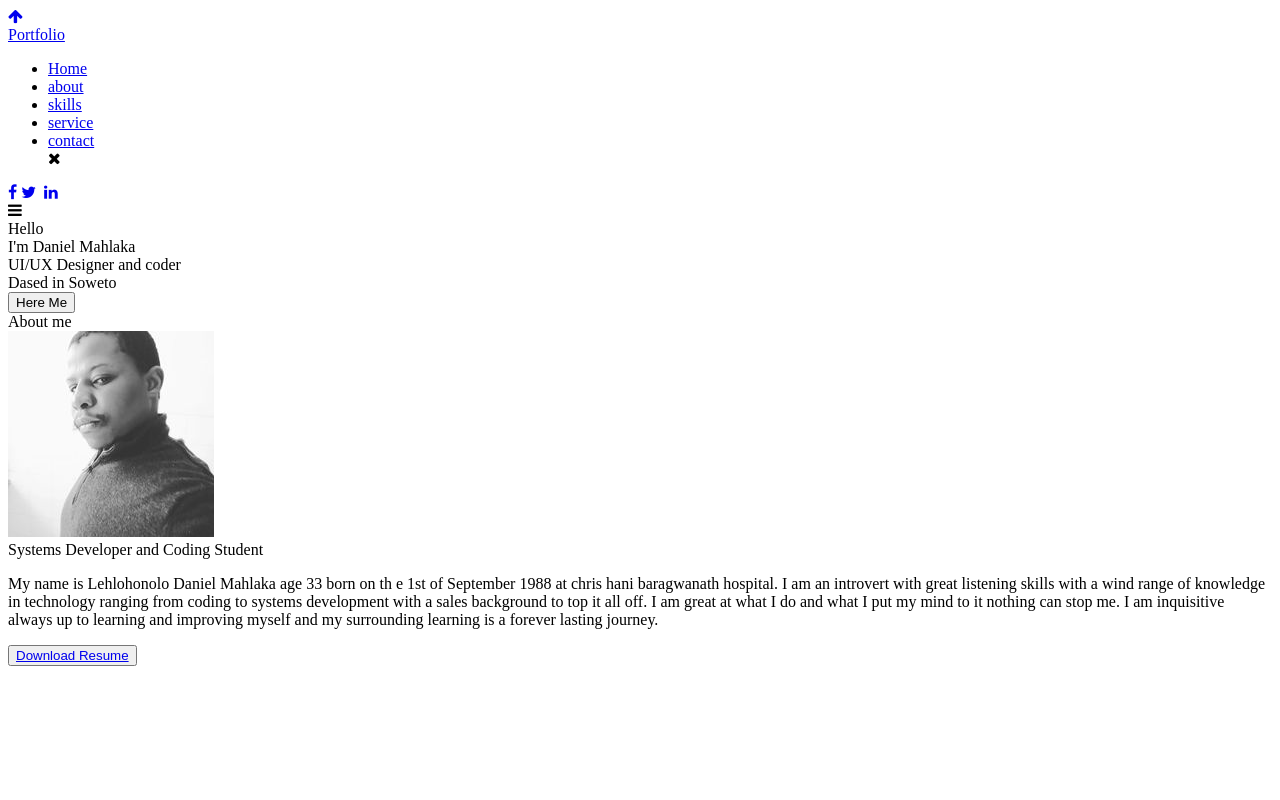
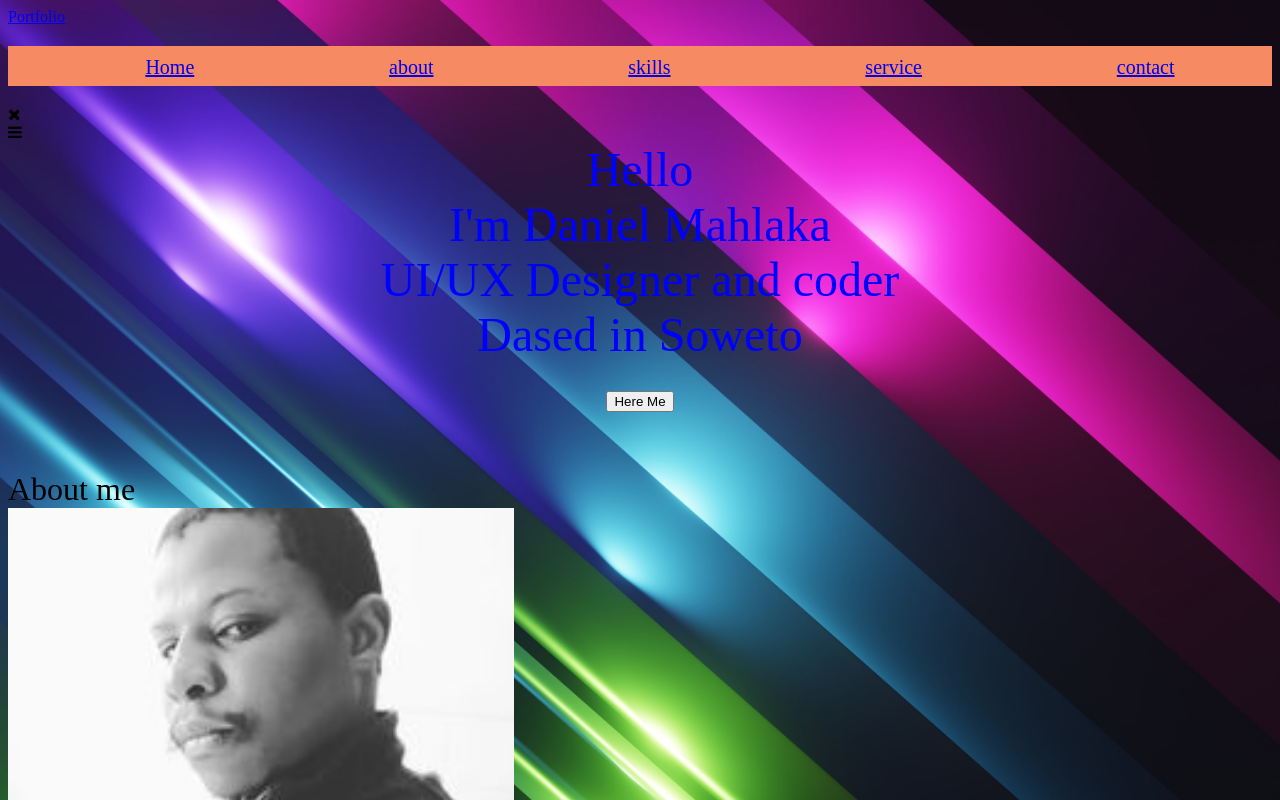
Before and after one commit to Hloks22/Lehlohonlo, a plain HTML site: page index.html in a window 1280 px wide. Shown: the top 800 px of the page. Drawn offline with Linux system fonts and the light colour scheme.

Commit message:
work done

```diff
--- /dev/null
+++ b/css/style.css
@@ -0,0 +1,85 @@
+.navbar >ul{
+    list-style: none;
+    display: flex;
+    height: 40px;
+    width: auto;
+    background-color: rgb(245, 138, 99);
+    justify-content: space-around;
+    font-size: 20px;
+    padding-bottom: 0px;
+    text-align: center;
+    transition: all 3s ease-in-out 3s;
+}
+.navbar >ul >li{
+    padding: 10px;
+    margin-top: 0px;
+    list-style: none;
+    transition: all 2s ease-in-out -2s;
+}
+.navbar > ul >li:hover{
+    background-color: brown;
+    border-bottom: 1px solid black;
+}
+body{
+    background-image: url("/images/sufyan-I8Lyfwhf28Q-unsplash.jpg");
+    background-position: center;
+    background-repeat: no-repeat;
+    background-size: cover;
+    position: relative;
+  }
+.scroll-button{
+    position:absolute;
+            right: 20px;
+            bottom: -250px;
+            display: flex;
+            flex-direction: column;
+            justify-content: space-between;
+            font-size: 3rem;
+            font-weight: 700;
+            align-items:center;
+            width:3rem;
+            z-index: 99;
+            cursor: pointer;
+}
+.media-icon{
+    position:absolute;
+            left: 10px;
+            bottom: -250px;
+            display: flex;
+            flex-direction: row;
+            justify-content: space-between;
+            font-size: 2rem;
+            font-weight: 700;
+            align-items: center;
+            width: 2rem;
+}
+.home-content{
+    color:blue;
+    font-size: 3rem;
+    text-align: center;
+}
+.title{
+    font-size: 2rem;
+    text-align: left;
+    text-shadow: 20px;
+}
+.left{
+    text-align: left;
+    height: 90%;
+}
+.about{
+    gap: 30px;
+    text-align: bottom;
+}
+.topic{
+    font-family: Arial, Helvetica, sans-serif;
+    font-size: 2rem;
+    color: red ;
+    text-align: center;
+}
+.right >p{
+    font-family: 'Times New Roman', Times, serif;
+    font-size: 20px;
+    background-color: aqua;
+    justify-content: space-evenly;
+}
--- a/index.html
+++ b/index.html
@@ -4,24 +4,27 @@
     <meta charset="UTF-8">
     <meta http-equiv="X-UA-Compatible" content="IE=edge">
     <meta name="viewport" content="width=device-width, initial-scale=1.0">
+    <link rel="stylesheet" href="css/style.css">
     <link rel="stylesheet" href="https://cdnjs.cloudflare.com/ajax/libs/font-awesome/4.7.0/css/font-awesome.min.css">
     <title>Daniel Mahlaka Portfolio|Home</title>
+
 </head>
 <body>
     <!-- move up buttom -->
-    <div class="scroll-button">
+    <div class="scroll-button" onclick="topFunction()" id="myBtn" title="Go to top">
         <a href="#Home"><i class="fa fa-arrow-up"></i></a>
     </div>
     <!-- navigation menu -->
     <nav>
         <div class="navbar">
-            <div class="Logo"><a href="images/bak.png">Portfolio</a></div>
+            <div class="Logo"><a href="/images/Hloni.jpg">Portfolio</a></div>
             <ul class="Menu">
                 <li><a href="#Home">Home</a></li>
                 <li><a href="#about">about</a></li>
                 <li><a href="#skills">skills</a></li>
                 <li><a href="#service">service</a></li>
                 <li><a href="#contact">contact</a></li>
+                </div>
                 <div class="cancel-btn">
                     <i class="fa fa-times"></i>
                 </div>
@@ -48,17 +51,21 @@
                 <div class="text-four">Dased in Soweto</div>
             </div>
             <div class="button">
-                <button>Here Me</button>
+                <button >Here Me</button>
             </div>
         </div>
     </section>
+    <br>
+    <br>
+    <br>
+
     <!-- About section start -->
     <section class="about" id="about">
        <div class="content">
            <div class="title"><span>About me</span></div>
            <div class="about-details">
                <div class="left">
-                   <img src="images/hloks.jpg" alt="">
+                   <img src="images/hloks.jpg" alt="" height="60%" width="40%">
                </div>
                <div class="right">
                    <div class="topic">Systems Developer and Coding Student</div>
```
Also changed, not shown: images/Hloni.jpg (added), images/backgroung.jpg (added), images/fabian-jones-Gt1Ys4O3ML4-unsplash.jpg (added), images/sufyan-I8Lyfwhf28Q-unsplash.jpg (added).
